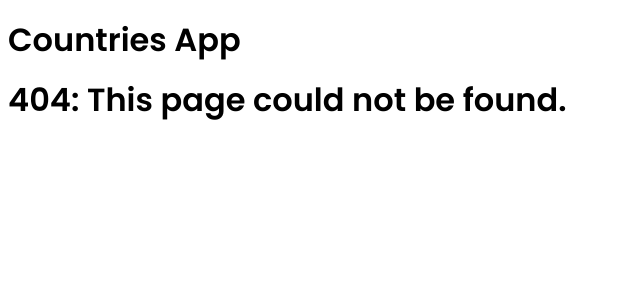
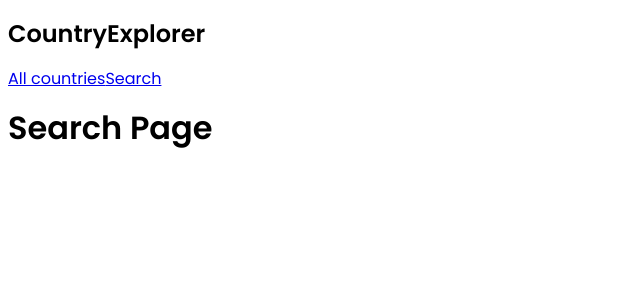
Before and after one commit to MartinezFabian/CountriesApp-React, a React (Vite) app: page /search in a window 1280 px wide. Before the commit this address led to /404. Shown: the top 300 px of the page, without its empty margins (0-640 px from the left). Built offline with nearby package versions, Linux system fonts and the light colour scheme.

Commit message:
Feat: Add Navbar.jsx and SearchPage.jsx

```diff
--- a/src/App.jsx
+++ b/src/App.jsx
@@ -1,9 +1,12 @@
 import { AppRouter } from './router/AppRouter';
+import { Navbar } from './ui/components/Navbar';
 
 export const App = () => {
   return (
     <>
-      <h1>Countries App</h1>
+      <header>
+        <Navbar></Navbar>
+      </header>
 
       <AppRouter></AppRouter>
     </>
--- a/src/countries/pages/Country.jsx
+++ b/src/countries/pages/CountryPage.jsx
@@ -1,4 +1,4 @@
-export const Country = () => {
+export const CountryPage = () => {
   return (
     <>
       <h1>Country</h1>
--- /dev/null
+++ b/src/countries/pages/SearchPage.jsx
@@ -0,0 +1,7 @@
+export const SearchPage = () => {
+  return (
+    <>
+      <h1>Search Page</h1>
+    </>
+  );
+};
--- a/src/router/AppRouter.jsx
+++ b/src/router/AppRouter.jsx
@@ -1,13 +1,15 @@
 import { Navigate, Route, Routes } from 'react-router-dom';
 import { HomePage } from '../countries/pages/HomePage';
-import { Country } from '../countries/pages/Country';
+import { CountryPage } from '../countries/pages/CountryPage';
 import { NotFoundPage } from '../countries/pages/NotFoundPage';
+import { SearchPage } from '../countries/pages/SearchPage';
 
 export const AppRouter = () => {
   return (
     <Routes>
       <Route path="/" element={<HomePage></HomePage>} />
-      <Route path="/country/:countryId" element={<Country></Country>} />
+      <Route path="/search" element={<SearchPage></SearchPage>} />
+      <Route path="/country/:countryId" element={<CountryPage></CountryPage>} />
       <Route path="/404" element={<NotFoundPage></NotFoundPage>} />
       <Route path="/*" element={<Navigate to="/404" />} />
     </Routes>
--- /dev/null
+++ b/src/ui/components/Navbar.jsx
@@ -0,0 +1,14 @@
+import { NavLink } from 'react-router-dom';
+
+export const Navbar = () => {
+  return (
+    <nav>
+      <h1>CountryExplorer</h1>
+
+      <div>
+        <NavLink to="/">All countries</NavLink>
+        <NavLink to="/search">Search</NavLink>
+      </div>
+    </nav>
+  );
+};
```
